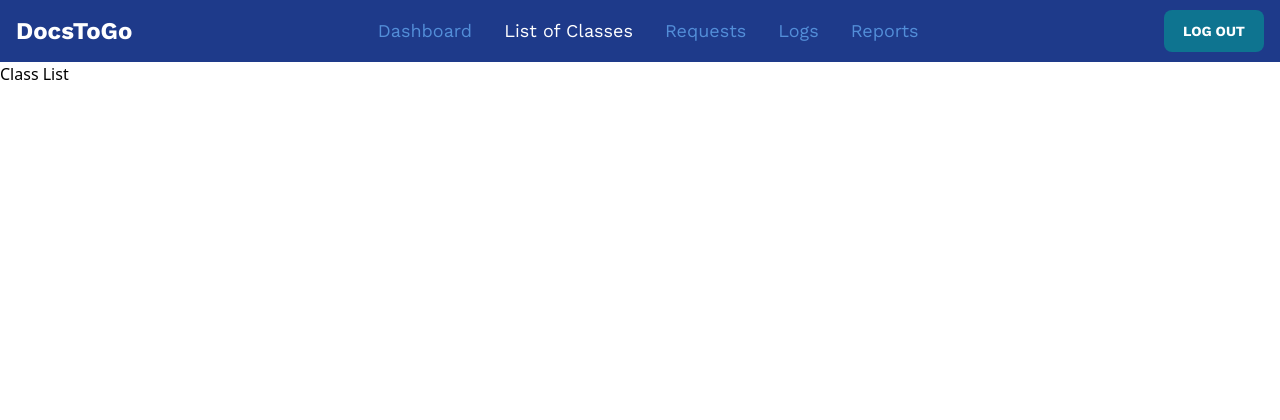
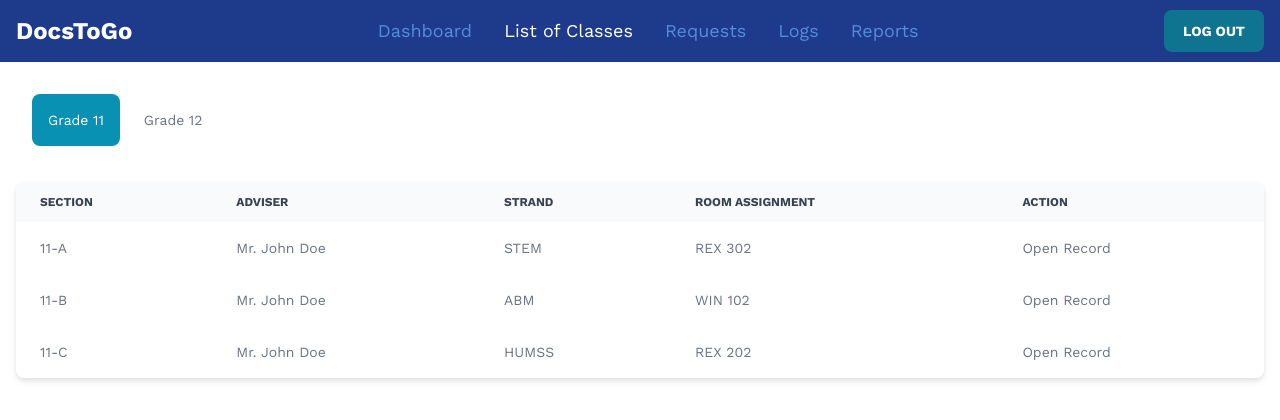
Before and after one commit to arvy-rence/docxtogo-admin, a Next.js app: page /dashboard/class-list in a window 1280 px wide. Shown: the top 420 px of the page. Built offline with nearby package versions, Linux system fonts and the light colour scheme.

Commit message:
[ADD] / Add table and tab groups for class-list

```diff
--- a/pages/dashboard/class-list.jsx
+++ /dev/null
@@ -1,16 +0,0 @@
-import React, {
-  useEffect,
-  useState,
-} from "react";
-import {LoggedInNavbar} from "../../components/Navbar";
-
-const ClassList = () => {
-  return (
-    <>
-      <LoggedInNavbar activePage="class-list"/>
-      <h1>Class List</h1>
-    </>
-  )
-}
-
-export default ClassList
--- /dev/null
+++ b/pages/dashboard/class-list/index.jsx
@@ -0,0 +1,74 @@
+import React, {
+  useEffect,
+  useState,
+} from "react";
+import {LoggedInNavbar} from "../../../components/Navbar";
+import {Tabs} from "flowbite-react";
+import {SectionTable} from "../../../components/class-list/SectionTable";
+
+const ClassList = () => {
+  const grade11 = [
+    {
+      section: "11-A",
+      adviser: "Mr. John Doe",
+      strand: "STEM",
+      roomAssignment: "REX 302"
+    },
+    {
+      section: "11-B",
+      adviser: "Mr. John Doe",
+      strand: "ABM",
+      roomAssignment: "WIN 102"
+    },
+    {
+      section: "11-C",
+      adviser: "Mr. John Doe",
+      strand: "HUMSS",
+      roomAssignment: "REX 202"
+    }
+  ]
+
+  const grade12 = [
+    {
+      section: "12-A",
+      adviser: "Mr. John Doe",
+      strand: "STEM",
+      roomAssignment: "WES 202"
+    },
+    {
+      section: "12-B",
+      adviser: "Mr. John Doe",
+      strand: "ABM",
+      roomAssignment: "WIN 202"
+    },
+    {
+      section: "12-C",
+      adviser: "Mr. John Doe",
+      strand: "HUMSS",
+      roomAssignment: "REX 202"
+    }
+  ]
+
+  return (
+    <>
+      <LoggedInNavbar activePage="class-list"/>
+      <Tabs.Group
+        aria-label="Tabs with underline"
+        style="pills"
+        className="font-work m-[1rem]"
+      >
+        <Tabs.Item
+          title="Grade 11"
+          active={true}
+        >
+          <SectionTable sections={grade11}/>
+        </Tabs.Item>
+        <Tabs.Item title="Grade 12">
+          <SectionTable sections={grade12}/>
+        </Tabs.Item>
+      </Tabs.Group>
+    </>
+  )
+}
+
+export default ClassList
```
